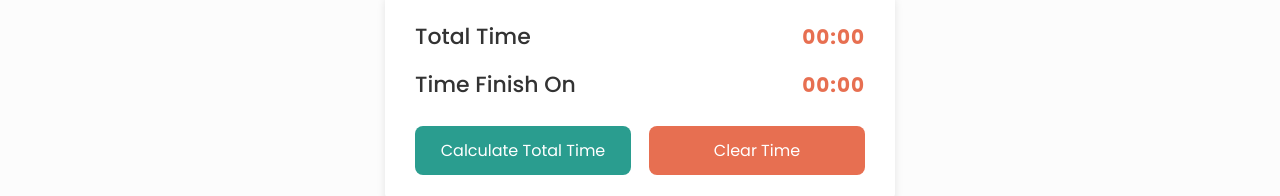
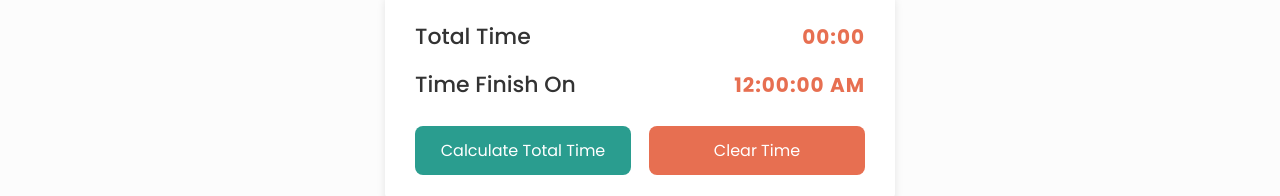
Before and after one commit to sahilnls65/etc, a React (Vite) app: page / in a window 1280 px wide. Shown: the part 568-764 px from the top of the page. Built offline with nearby package versions, Linux system fonts and the light colour scheme.

Commit message:
Added tool tip and local time format

```diff
--- a/src/App.jsx
+++ b/src/App.jsx
@@ -487,6 +487,7 @@ function App() {
                 >
                   {i > 11 && showDeleteButton && (
                     <div
+                      title="Remove card pair"
                       style={{ position: "absolute", top: "0.5rem" }}
                       className="remove-card"
                       onClick={() => removeCard(times, key)}
@@ -516,6 +517,7 @@ function App() {
                       }}
                     >
                       <button
+                        title="Add current time"
                         className="add"
                         style={{
                           display: "flex",
@@ -528,6 +530,7 @@ function App() {
                         <FaPlus color="#0085ca" style={{ marginRight: "5px" }} /> Add
                       </button>
                       <button
+                        title="Remove current card time"
                         className="remove"
                         style={{
                           display: "flex",
@@ -564,7 +567,21 @@ function App() {
                   textDecoration: getLastEntryType(times) === "out" ? "line-through" : "none",
                 }}
               >
-                {endTime ? endTime : "00:00"}
+                {new Date(
+                  2024,
+                  1,
+                  1,
+                  Number(endTime?.split(":")?.[0]),
+                  Number(endTime?.split(":")?.[1])
+                ).toLocaleTimeString() === "Invalid Date"
+                  ? "00:00"
+                  : new Date(
+                      2024,
+                      1,
+                      1,
+                      Number(endTime?.split(":")?.[0]),
+                      Number(endTime?.split(":")?.[1])
+                    ).toLocaleTimeString()}
               </div>
             </div>
 
```
